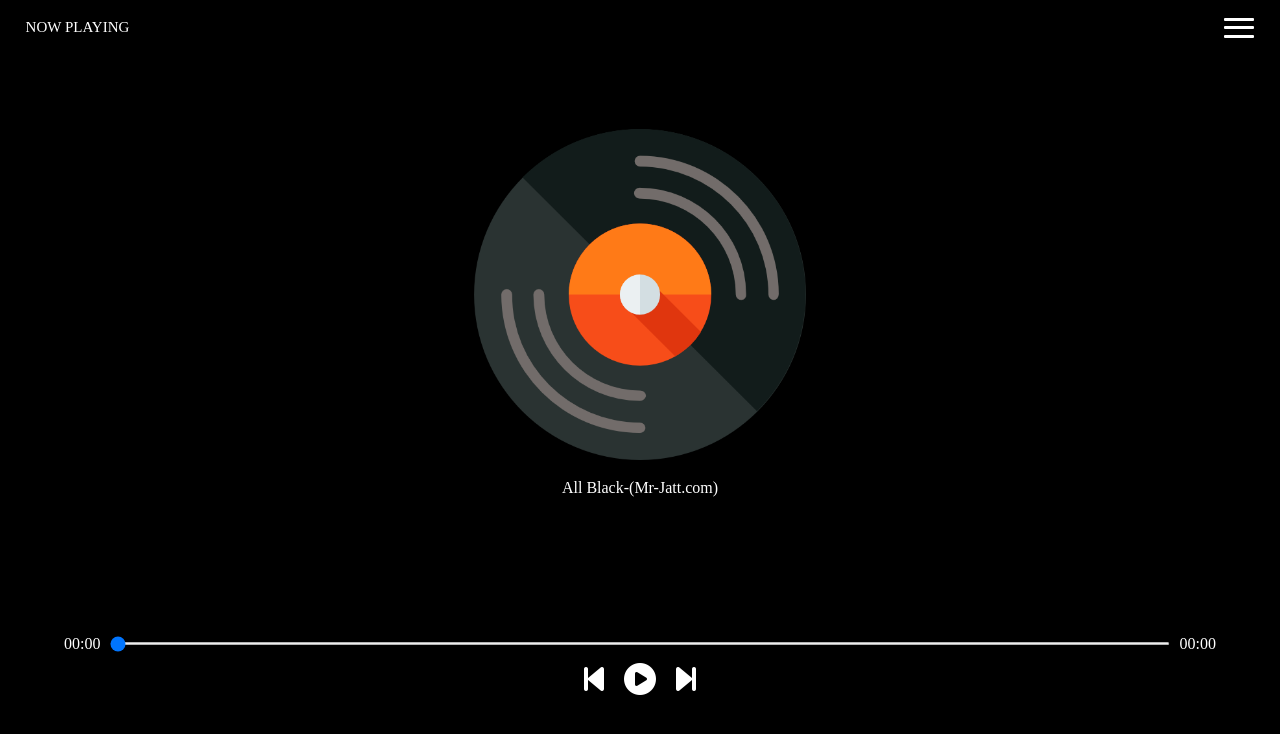
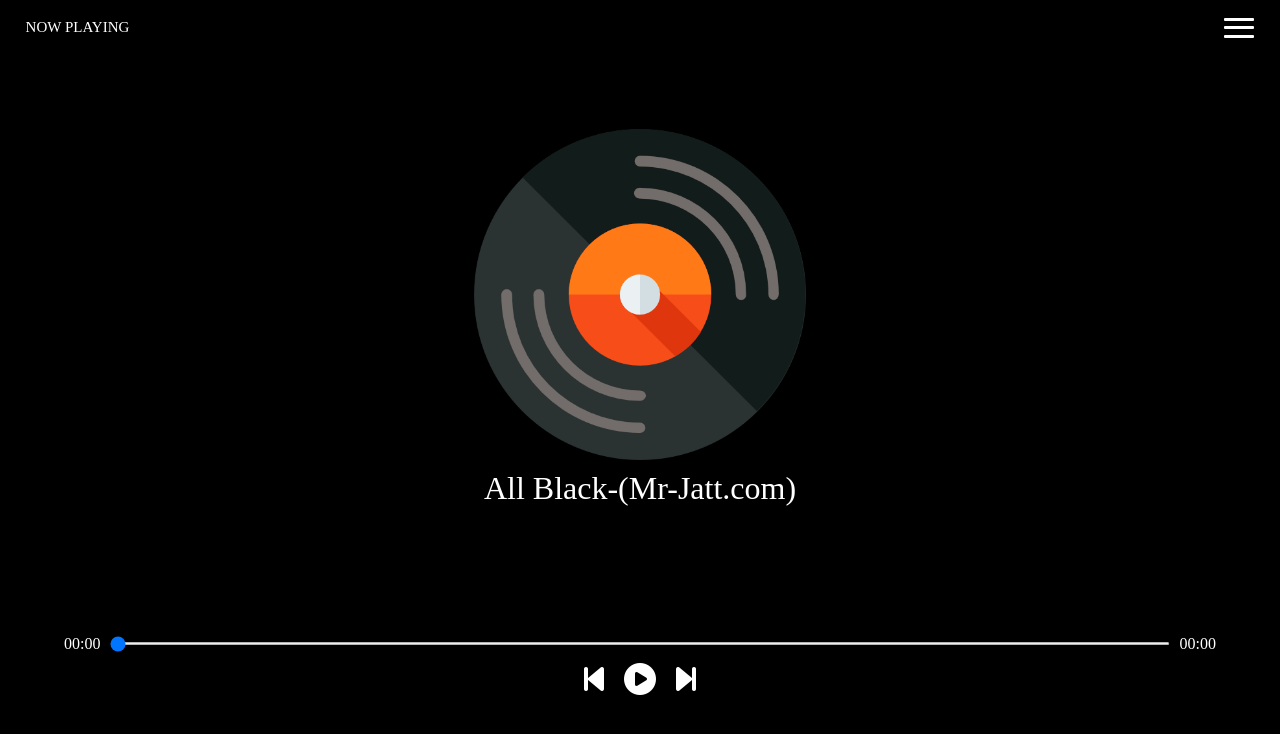
Before and after one commit to amitchahar9837/Mini-Music-Player, a plain HTML site: page index.html in a window 1280 px wide. Drawn offline with Linux system fonts and the light colour scheme.

Commit message:
Some Bugs are Debugged in this Commit

```diff
--- a/index.html
+++ b/index.html
@@ -22,7 +22,9 @@
                 <div class="titleImage">
                     <img src="./img/bg.png" alt="">
                 </div>
-                <div class="musicTitle" id="title"></div>
+                <div class="musicTitle">
+                    <p id="title"></p>
+                </div>
             </div>
             <div class="musicProgress" id="musicProgress">
                 <div class="musicDetails">
--- a/script.js
+++ b/script.js
@@ -29,19 +29,19 @@
   },
   {
     songName:
-      "Ae_Dil_Hai_Mushkil_(Slowed_Reverb)_I_Arijit_Singh_Bollywood_Lofi_Mix_I_Extra_Lofi_Vibes(256k)",
+      "Ae_Dil_Hai_Mushkil_(Slowed_Reverb)_I_Arijit_Singh",
     filePath:
       "musicList/Ae_Dil_Hai_Mushkil_(Slowed_Reverb)_I_Arijit_Singh_Bollywood_Lofi_Mix_I_Extra_Lofi_Vibes(256k).mp3",
   },
   {
     songName:
-      "Afghan jalebi😈slowed & Reverbed✨💜Lofi you Need🎶🖤",
+      "Afghan jalebi Slowd & Reverb Lofi Song",
     filePath:
       "musicList/Afghan jalebi😈slowed & Reverbed✨💜Lofi you Need🎶🖤 (64 kbps).mp3",
   },
   {
     songName:
-      "Baaton_Ko_Teri_%5BSlowed_Reverb%5D____Arijit_Singh____Sad_Song_Lyrics____Urban_Edits(256k)",
+      "Baaton_Ko_Teri_Slowed_Reverb_Arijit_Singh_Sad_Song",
     filePath:
       "musicList/Baaton_Ko_Teri_Slowed_Reverb____Arijit_Singh____Sad_Song.mp3",
   },
@@ -60,25 +60,25 @@
   },
   {
     songName:
-      "Humnava_Mere__Slowed_And_Reverb__Jubin_Nautiyal___Sad_Song___Lofi_Music_Channel(256k)",
+      "Humnava_Mere__Slowed_And_Reverb__Jubin_Nautiyal",
     filePath:
       "musicList/Humnava_Mere__Slowed_And_Reverb__Jubin_Nautiyal___Sad_Song___Lofi_Music_Channel(256k).mp3",
   },
   {
     songName:
-      "Jale__Official_Video____Sapna_Choudhary___Shiva_Choudhary___New_Haryanvi_Songs_Haryanavi_2023(256k)",
+      "Jale Official Song Sapna Chaudhary New Haryanvi Song",
     filePath:
       "musicList/Jale__Official_Video____Sapna_Choudhary___Shiva_Choudhary___New_Haryanvi_Songs_Haryanavi_2023(256k).mp3",
   },
   {
     songName:
-      "K_H_A_M_O_S_H_I_Y_A_N_💞tere_suno_(_slowed_&_reverb_)__MOON_LOFI(256k)",
+      "K_H_A_M_O_S_H_I_Y_A_N_💞tere_suno(slowed & reverb)",
     filePath:
       "musicList/K_H_A_M_O_S_H_I_Y_A_N_💞tere_suno_(_slowed_&_reverb_)__MOON_LOFI(256k).mp3",
   },
   {
     songName:
-      "Kabhi_Jo_Badal_Barse_-_Lofi____Slowed___Reverb____Jackpot___Arijit_Singh___Moonlas(256k)",
+      "Kabhi_Jo_Badal_Barse_-_Lofi_Slowed_Reverb_Jackpot_Arijit_Singh",
     filePath:
       "musicList/Kabhi_Jo_Badal_Barse_-_Lofi____Slowed___Reverb____Jackpot___Arijit_Singh___Moonlas(256k).mp3",
   },
@@ -111,13 +111,13 @@
     songIndex++;
   }
   audioEl = new Audio(songs[songIndex].filePath);
-  audioElListener();
   setTimeout(() => {
     audioEl.play();
     songTitle.innerHTML = songs[songIndex].songName;
     endTimeUpdate();
+    audioElListener();
     titleImg.classList.add("rotate");
-  }, 100);
+  }, 1000);
   masterPlay.classList.remove("fa-circle-play");
   masterPlay.classList.add("fa-circle-pause");
 });
@@ -129,7 +129,6 @@
     songIndex--;
   }
   audioEl = new Audio(songs[songIndex].filePath);
-  audioEl.currentTime = 0;
   audioElListener();
   setTimeout(() => {
     audioEl.play();
--- a/style.css
+++ b/style.css
@@ -80,7 +80,8 @@
 .background #title{
     text-align: center;
     text-wrap: wrap;
-    width: 90%;
+    width:80vw;
+    font-size: 2.5vmax;
 }
 .musicProgress{
     width: 100%;
```
